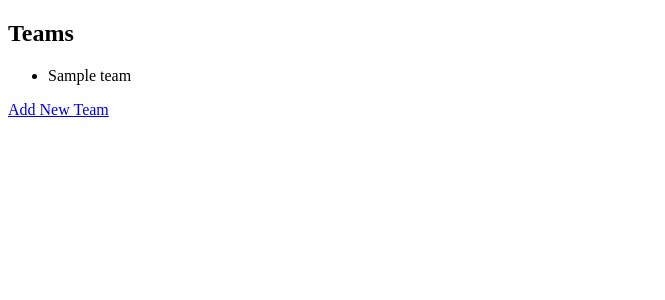
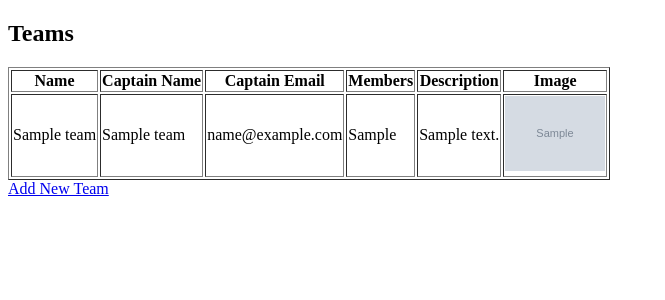
Before and after one commit to S0ulfire84/impro-neuf-showtime-django, a Django app: page /teams/ in a window 1280 px wide. Shown: the top 300 px of the page, without its empty margins (0-665 px from the left). Run offline with Django 3.2, Linux system fonts and the light colour scheme; a user stored in the database is signed in; tables that the repository leaves empty hold one stand-in row (values such as "Sample post"); grey boxes marked "Sample" are stand-in pictures.

Commit message:
Add Teams page

```diff
--- a/showtime/events/templates/team_list.html
+++ b/showtime/events/templates/team_list.html
@@ -1,12 +1,42 @@
 {% extends "base.html" %} {% block content %}
 <h2>Teams</h2>
-<ul>
-  {% for team in teams %}
-  <li>{{ team.name }}</li>
-  {% empty %}
-  <li>No teams available.</li>
-  {% endfor %}
-</ul>
+
+<table border="1">
+  <thead>
+    <tr>
+      <th>Name</th>
+      <th>Captain Name</th>
+      <th>Captain Email</th>
+      <th>Members</th>
+      <th>Description</th>
+      <th>Image</th>
+    </tr>
+  </thead>
+  <tbody>
+    {% for team in teams %}
+    <tr>
+      <td>{{ team.name }}</td>
+      <td>{{ team.captain_name }}</td>
+      <td>{{ team.captain_email }}</td>
+      <td>{{ team.members }}</td>
+      <td>{{ team.description }}</td>
+      <td>
+        {% if team.image %}
+        <img
+          src="{{ team.image.url }}"
+          alt="{{ team.name }}'s image"
+          style="max-width: 100px; max-height: 100px"
+        />
+        {% else %} No image available {% endif %}
+      </td>
+    </tr>
+    {% empty %}
+    <tr>
+      <td colspan="6">No teams available.</td>
+    </tr>
+    {% endfor %}
+  </tbody>
+</table>
 
 <a href="{% url 'add_team' %}">Add New Team</a>
 {% endblock %}
--- a/showtime/showtime/settings.py
+++ b/showtime/showtime/settings.py
@@ -127,3 +127,6 @@ STATIC_URL = '/static/'
 # https://docs.djangoproject.com/en/3.2/ref/settings/#default-auto-field
 
 DEFAULT_AUTO_FIELD = 'django.db.models.BigAutoField'
+
+MEDIA_URL = '/media/'
+MEDIA_ROOT = os.path.join(BASE_DIR, 'media')
--- a/showtime/showtime/urls.py
+++ b/showtime/showtime/urls.py
@@ -16,6 +16,8 @@ Including another URLconf
 from django.contrib import admin
 from django.urls import path
 from django.contrib.auth import views as auth_views
+from django.conf import settings
+from django.conf.urls.static import static
 from events.views import show_list, add_show, team_list, add_team
 
 urlpatterns = [
@@ -27,3 +29,6 @@ urlpatterns = [
     path('teams/', team_list, name='team_list'),
     path('teams/add/', add_team, name='add_team'),
 ]
+
+if settings.DEBUG:
+    urlpatterns += static(settings.MEDIA_URL, document_root=settings.MEDIA_ROOT)
```
